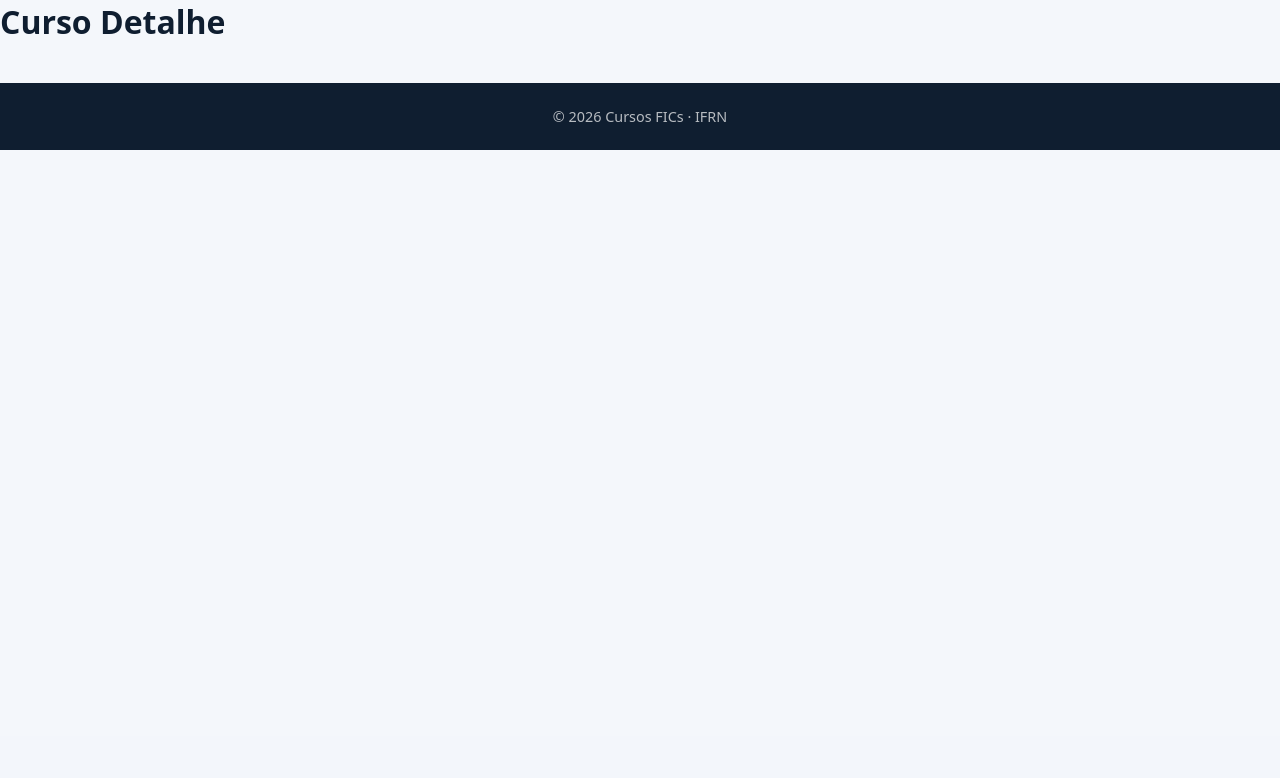
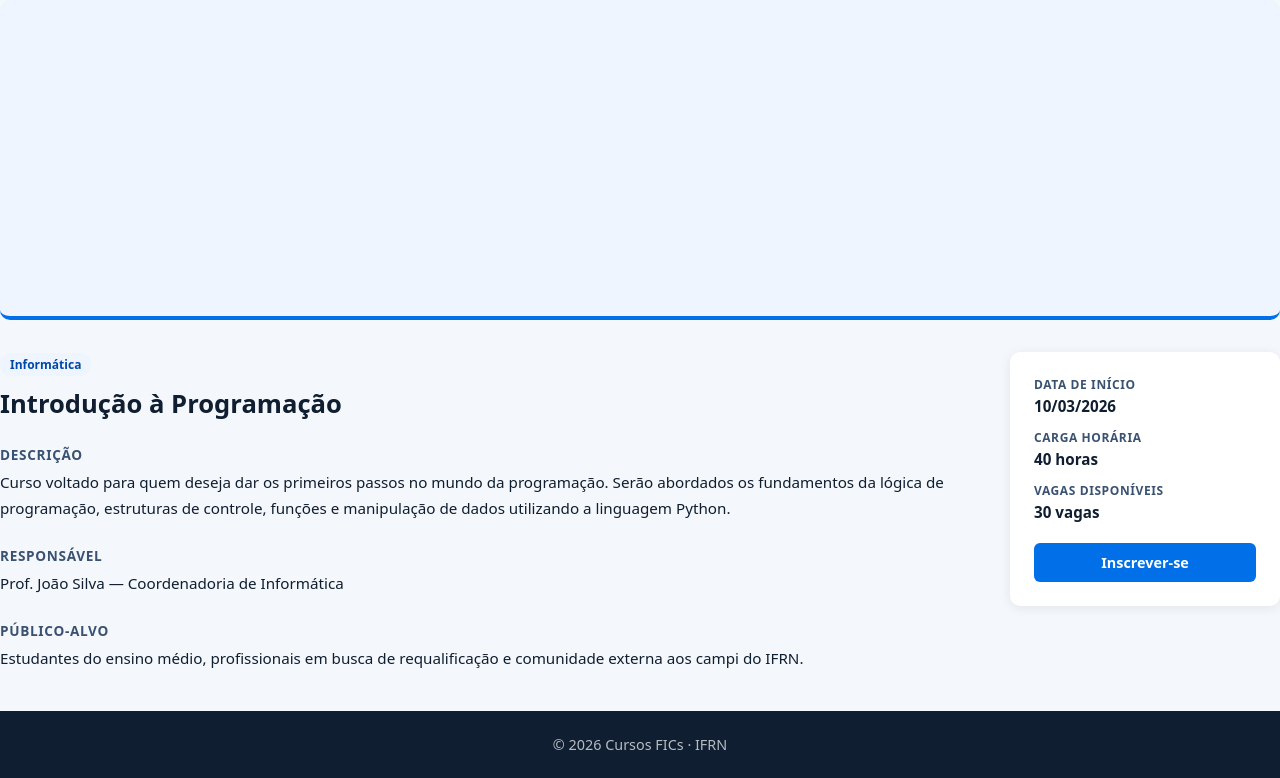
Before and after one commit to Lucas-G0s/projeto_1, a Django app: template projeto_1/core/templates/curso_detalhes.html in a window 1280 px wide. Shown: the part 64-842 px from the top of the page. Before the commit the page ends 214 px from the top, so only its background shows below. Run offline with Django 5.2, Linux system fonts and the light colour scheme; the template is opened without the code that fills it, so the values that code supplies are empty; parts of the project's set-up code (start-up, migrations or seed data) failed here and were passed over.

Commit message:
Projeto_1 versão beta/3

```diff
--- a/core/templates/curso_detalhes.html
+++ b/core/templates/curso_detalhes.html
@@ -9,6 +9,51 @@ Detalhes do Curso
 <link rel="stylesheet" href="{% static 'assets/css/curso_detalhes.css' %}">
 {% endblock %}
 
-{% block conteudo %}
-  <h1>Curso Detalhe</h1>
+{% block conteudo %}    <div class="cd-img"></div>
+
+    <div class="cd-layout">
+
+      <div class="cd-main">
+        <span class="badge">Informática</span>
+        <h1>Introdução à Programação</h1>
+
+        <div class="cd-section">
+          <h2>Descrição</h2>
+          <p>
+            Curso voltado para quem deseja dar os primeiros passos no mundo da programação.
+            Serão abordados os fundamentos da lógica de programação, estruturas de controle,
+            funções e manipulação de dados utilizando a linguagem Python.
+          </p>
+        </div>
+
+        <div class="cd-section">
+          <h2>Responsável</h2>
+          <p>Prof. João Silva &mdash; Coordenadoria de Informática</p>
+        </div>
+
+        <div class="cd-section">
+          <h2>Público-alvo</h2>
+          <p>Estudantes do ensino médio, profissionais em busca de requalificação e comunidade externa aos campi do IFRN.</p>
+        </div>
+      </div>
+
+      <aside class="cd-card">
+        <div class="cd-meta">
+          <div class="cd-meta-item">
+            <strong>Data de início</strong>
+            <span>10/03/2026</span>
+          </div>
+          <div class="cd-meta-item">
+            <strong>Carga horária</strong>
+            <span>40 horas</span>
+          </div>
+          <div class="cd-meta-item">
+            <strong>Vagas disponíveis</strong>
+            <span>30 vagas</span>
+          </div>
+        </div>
+        <a href="cadastro.html" class="btn btn-primary" style="text-align:center">Inscrever-se</a>
+      </aside>
+
+    </div>
 {% endblock %}
--- a/core/views.py
+++ b/core/views.py
@@ -22,7 +22,7 @@ def cadastro(request):
     return render(request, 'cadastro.html')
 
 def curso_detalhes(request):
-    return render(request, 'curso_detalhe.html')
+    return render(request, 'curso_detalhes.html')
 
 def cursos(request):
     return render(request, 'cursos.html')
```
